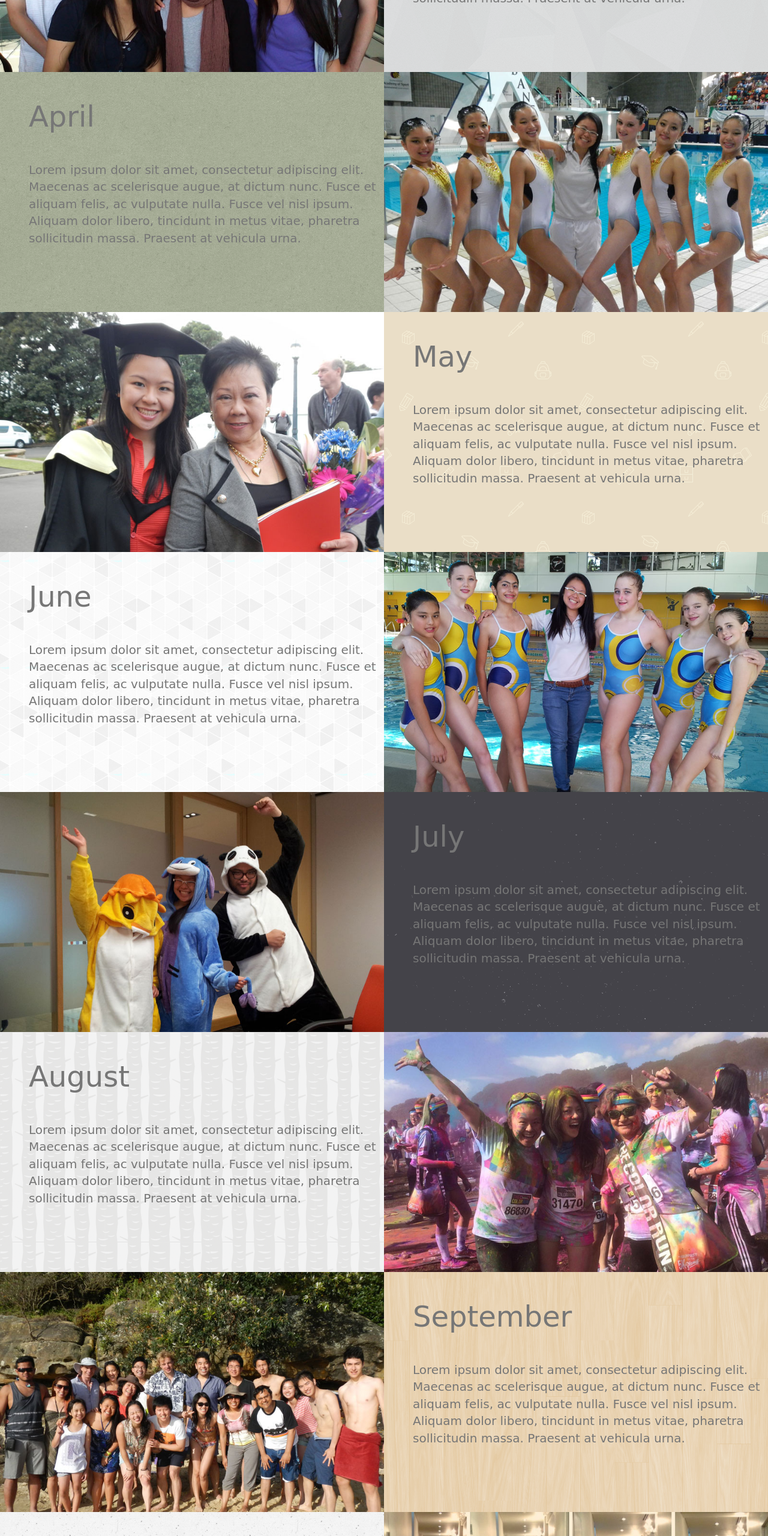
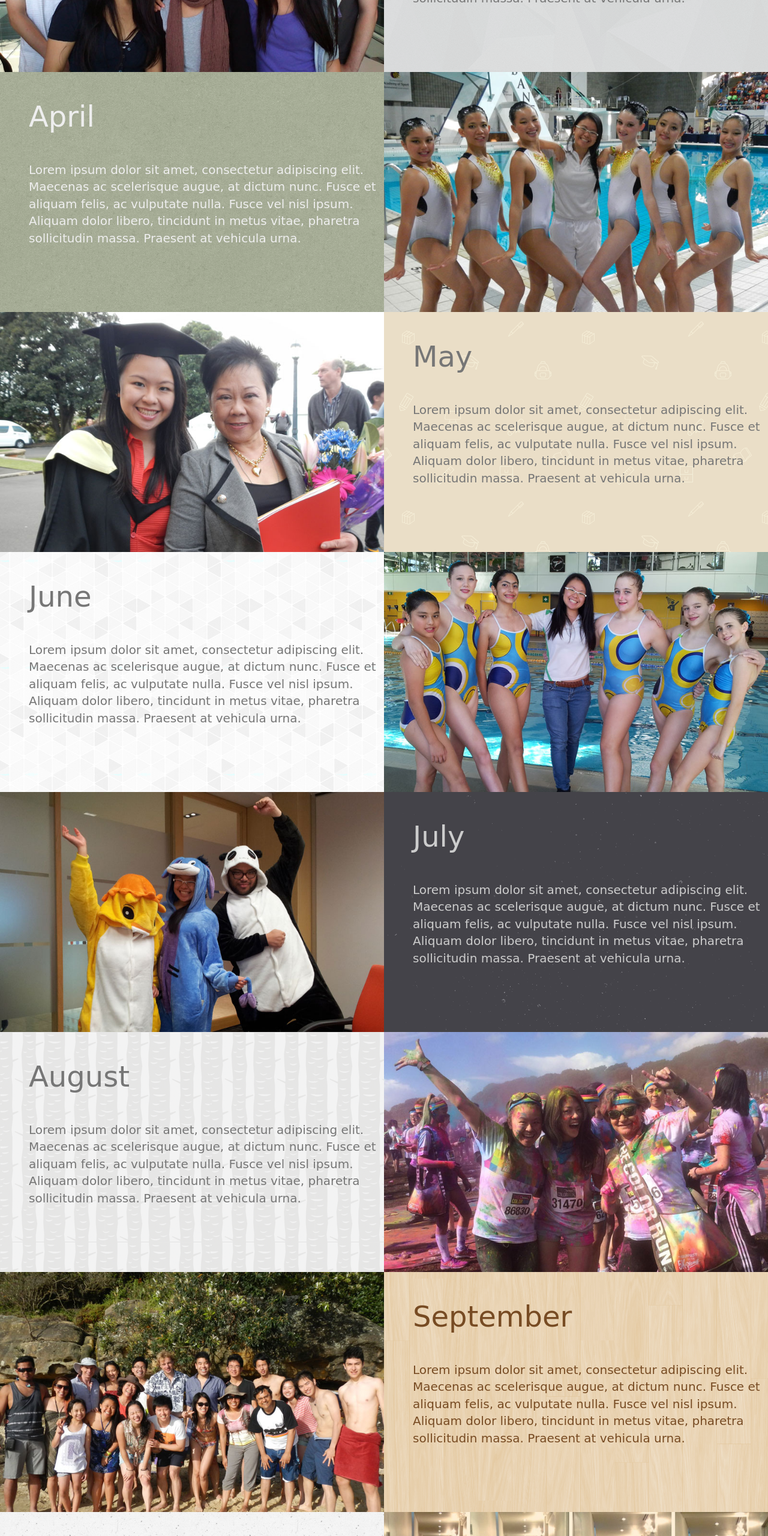
Before and after one commit to liching21/22, a plain HTML site: page index.html in a window 1280 px wide. Shown: the part 1480-4040 px from the top of the page at 60% size. Drawn offline with Linux system fonts and the light colour scheme; a web font is replaced by a local one.

Commit message:
fixed text color

```diff
--- a/css/style.css
+++ b/css/style.css
@@ -110,6 +110,26 @@ header p{
 	padding: 0px;
 }
 
+.jan-text{
+	color: #414141;
+}
+
+.apr-text{
+	color: #eee;
+}
+
+.jul-text{
+	color: #ccc;
+}
+
+.sep-text{
+	color: #774b23;
+}
+
+.dec-text{
+	color: #957d66;
+}
+
 #jan{
 	background-image: url("../assets/background/congruent_pentagon.png");
 }
--- a/index.html
+++ b/index.html
@@ -67,7 +67,7 @@
   	  </div>
   	</section>
 
-  	<section class="month row-fluid" id="apr">
+  	<section class="month row-fluid apr-text" id="apr">
   	  <div class="col-xs-6 half">
   	  	<h2>April</h2>
   	  	<p>
@@ -103,7 +103,7 @@
   	  </div>
   	</section>
 
-  	<section class="month row-fluid" id="jul">
+  	<section class="month row-fluid jul-text" id="jul">
   	  <div class="col-xs-6 half">
   	  	<img src="assets/main/jul-main.jpg">
   	  </div>
@@ -127,7 +127,7 @@
   	  </div>
   	</section>
 
-  	<section class="month row-fluid" id="sep">
+  	<section class="month row-fluid sep-text" id="sep">
   	  <div class="col-xs-6 half">
   	  	<img src="assets/main/sep-main.jpg">
   	  </div>
@@ -163,7 +163,7 @@
   	  </div>
   	</section>
 
-  	<section class="month row-fluid" id="dec">
+  	<section class="month row-fluid dec-text" id="dec">
   	  <div class="col-xs-6 half">
   	  	<h2>December</h2>
   	  	<p>
@@ -175,7 +175,7 @@
   	  </div>
   	</section>
 
-  	<section class="month row-fluid" id="jan">
+  	<section class="month row-fluid jan-text" id="jan">
   	  <div class="col-xs-6 half">
   	  	<img src="assets/main/jan-main.jpg">
   	  </div>
```
